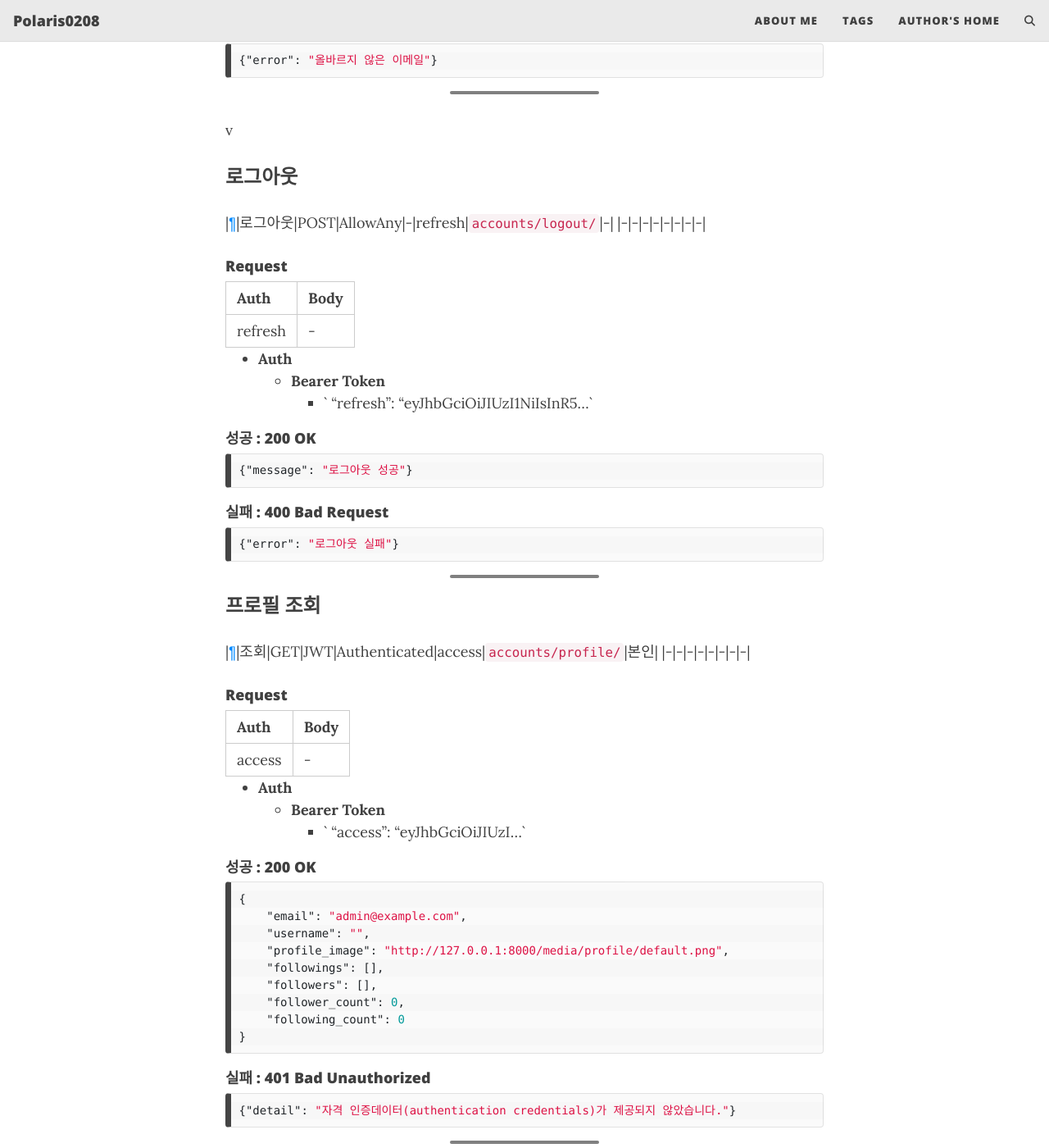
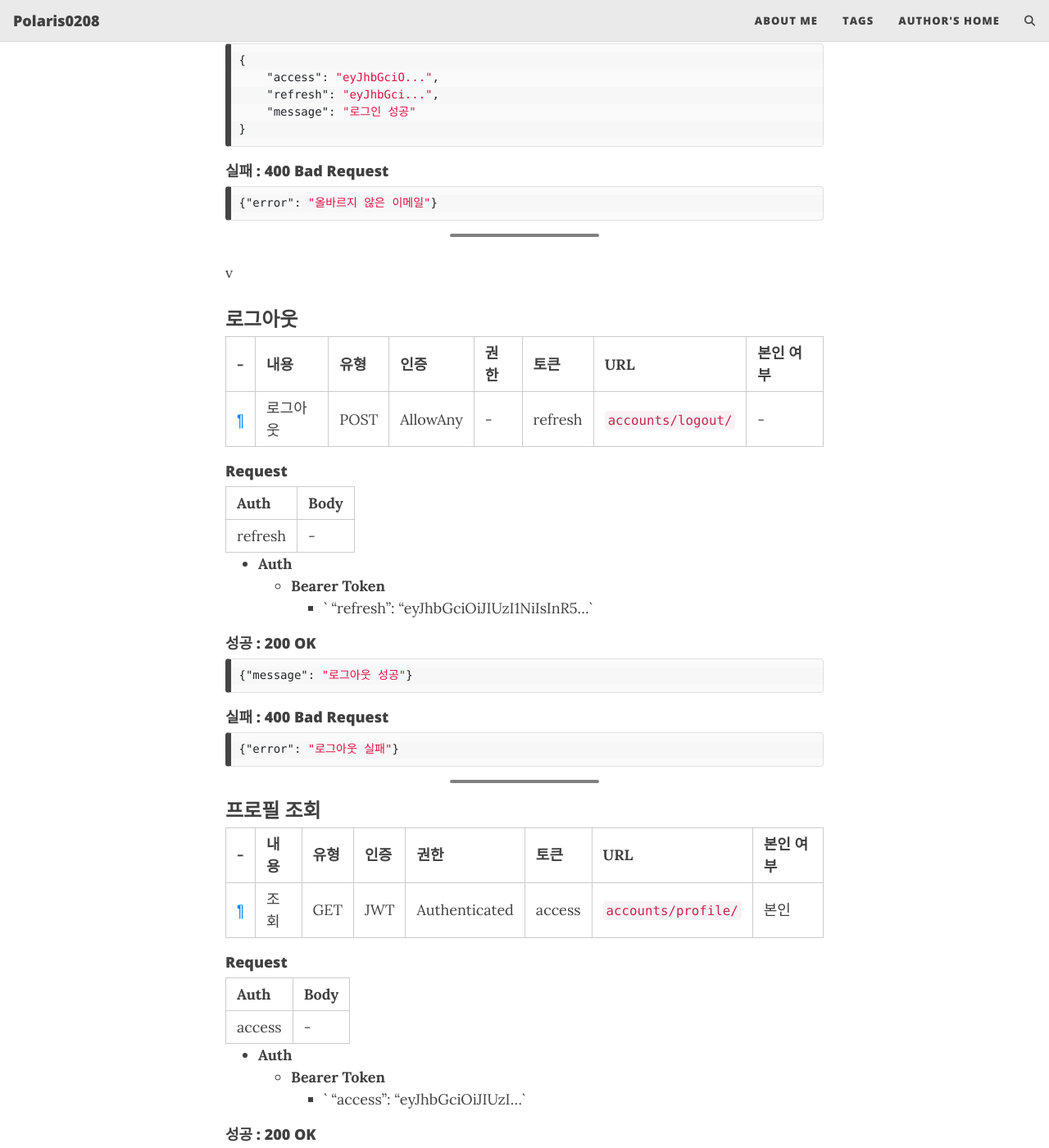
Before and after one commit to polaris0208/polaris0208.github.io, a Jekyll site: the page built from _posts/2024-12-27-DRF-Drill.md, in a window 1280 px wide and 1400 px high, scrolled down 25134 px. Shown: the whole window at 82% size. Built offline with Jekyll 4.4.1, drawn with Linux system fonts in a browser that asks for light colours; comment, search, counter and statistics services are not loaded; some of the changed text lies outside the part shown.

Commit message:
docs : fix TIL_24_1227

```diff
--- a/_posts/2024-12-27-DRF-Drill.md
+++ b/_posts/2024-12-27-DRF-Drill.md
@@ -1043,8 +1043,10 @@ admin.site.register(Category, CategoryAdmin)
 
 ### 회원가입
 
+|-|내용|유형|인증|권한|토큰|URL|본인 여부|
+|-|-|-|-|-|-|-|-|
 |[¶](#accounts)|회원가입|POST|AllowAny|-|-|`accounts/signup/`|-|
-|-|-|-|-|-|-|-|-|
+
 
 #### Request
 
@@ -1094,8 +1096,9 @@ admin.site.register(Category, CategoryAdmin)
 
 ### 회원 탈퇴
 
+|-|내용|유형|인증|권한|토큰|URL|본인 여부|
+|-|-|-|-|-|-|-|-|
 |[¶](#accounts)|회원탈퇴|DELETE|JWT|Authenticated|access|`accounts/resign/`|-|
-|-|-|-|-|-|-|-|-|
 
 #### Request
 
@@ -1134,8 +1137,9 @@ admin.site.register(Category, CategoryAdmin)
 
 ### 로그인
 
+|-|내용|유형|인증|권한|토큰|URL|본인 여부|
+|-|-|-|-|-|-|-|-|
 |[¶](#accounts)|로그인|POST|AllowAny|-|-|`accounts/login/`|-|
-|-|-|-|-|-|-|-|-|
 
 #### Request
 
@@ -1172,8 +1176,9 @@ admin.site.register(Category, CategoryAdmin)
 
 ### 로그아웃
 
+|-|내용|유형|인증|권한|토큰|URL|본인 여부|
+|-|-|-|-|-|-|-|-|
 |[¶](#accounts)|로그아웃|POST|AllowAny|-|refresh|`accounts/logout/`|-|
-|-|-|-|-|-|-|-|-|
 
 #### Request
 
@@ -1201,8 +1206,9 @@ admin.site.register(Category, CategoryAdmin)
 
 ### 프로필 조회
 
+|-|내용|유형|인증|권한|토큰|URL|본인 여부|
+|-|-|-|-|-|-|-|-|
 |[¶](#accounts)|조회|GET|JWT|Authenticated|access|`accounts/profile/`|본인|
-|-|-|-|-|-|-|-|-|
 
 #### Request
 
@@ -1238,8 +1244,9 @@ admin.site.register(Category, CategoryAdmin)
 
 ### 프로필 수정
 
+|-|내용|유형|인증|권한|토큰|URL|본인 여부|
+|-|-|-|-|-|-|-|-|
 |[¶](#accounts)|수정|PUT / PATCH|JWT|Authenticated|access|`accounts/profile/`|본인|
-|-|-|-|-|-|-|-|-|
 
 #### Request
 
@@ -1280,8 +1287,9 @@ admin.site.register(Category, CategoryAdmin)
 
 ### 비밀번호 변경
 
+|-|내용|유형|인증|권한|토큰|URL|본인 여부|
+|-|-|-|-|-|-|-|-|
 |[¶](#accounts)|비밀번호 변경|POST|JWT|Authenticated|access|`accounts/change-password/`|본인|
-|-|-|-|-|-|-|-|-|
 
 #### Request
 
@@ -1319,8 +1327,9 @@ admin.site.register(Category, CategoryAdmin)
 
 ### 팔로우
 
+|-|내용|유형|인증|권한|토큰|URL|본인 여부|
+|-|-|-|-|-|-|-|-|
 |[¶](#accounts)|팔로우|POST|JWT|Authenticated|access|`accounts/<int:user_pk>/follow/`|본인 제외|
-|-|-|-|-|-|-|-|-|
 
 #### Request
 
@@ -1378,8 +1387,10 @@ admin.site.register(Category, CategoryAdmin)
 ### 상품 조회
 -  `?page=<int:page_number>` : 페이지 이동
 
+|-|내용|유형|인증|토큰|URL|본인 여부|
+|-|-|-|-|-|-|-|
 |[¶](#products)|조회|GET|Authenticated / ReadOnly|access / -|`products/`|-|
-|-|-|-|-|-|-|-|
+
 
 #### Request
 
@@ -1439,8 +1450,9 @@ admin.site.register(Category, CategoryAdmin)
 
 ### 상품 생성
 
+|-|내용|유형|인증|토큰|URL|본인 여부|
+|-|-|-|-|-|-|-|
 |[¶](#상품-생성)|생성|POST|Authenticated|access|`products/`|-|
-|-|-|-|-|-|-|-|
 
 #### Request
 
@@ -1506,8 +1518,9 @@ admin.site.register(Category, CategoryAdmin)
 
 ### 상품 상세
 
+|-|내용|유형|인증|토큰|URL|본인 여부|
+|-|-|-|-|-|-|-|
 |[¶](#products)|상세|GET|Authenticated / ReadOnly|access / -|`products/<int:pk>/`|-|
-|-|-|-|-|-|-|-|
 
 #### Request
 
@@ -1563,8 +1576,9 @@ admin.site.register(Category, CategoryAdmin)
 
 ### 상품 수정
 
+|-|내용|유형|인증|토큰|URL|본인 여부|
+|-|-|-|-|-|-|-|
 |[¶](#products)|수정|PUT|Authenticated|access|`products/<int:pk>/`|본인|
-|-|-|-|-|-|-|-|
 
 #### Request
 
@@ -1640,8 +1654,9 @@ admin.site.register(Category, CategoryAdmin)
 
 ### 상품 제거
 
+|-|내용|유형|인증|토큰|URL|본인 여부|
+|-|-|-|-|-|-|-|
 |[¶](#products)|제거|DELETE|Authenticated|access|`products/<int:pk>/`|본인|
-|-|-|-|-|-|-|-|
 
 #### Request
 
@@ -1671,8 +1686,9 @@ admin.site.register(Category, CategoryAdmin)
 
 ### 상품 좋아요 찜
 
+|-|내용|유형|인증|토큰|URL|본인 여부|
+|-|-|-|-|-|-|-|
 |[¶](#products)|좋아요/찜|POST|Authenticated|access|`products/<int:pk>/like/`|본인 제외|
-|-|-|-|-|-|-|-|
 
 #### Request
 
@@ -1702,8 +1718,9 @@ admin.site.register(Category, CategoryAdmin)
 
 ### 상품 좋아요 찜 취소
 
+|-|내용|유형|인증|토큰|URL|본인 여부|
+|-|-|-|-|-|-|-|
 |[¶](#products)|좋아요/찜 취소|DELETE|Authenticated|access|`products/<int:pk>/like/`|본인 제외|
-|-|-|-|-|-|-|-|
 
 #### Request
 
@@ -1733,8 +1750,9 @@ admin.site.register(Category, CategoryAdmin)
 
 ### 카테고리 조회
 
+|-|내용|유형|인증|토큰|URL|본인 여부|
+|-|-|-|-|-|-|-|
 |[¶](#products)|카테고리|GET|Authenticated / ReadOnly|access / -|`categories/`|-|
-|-|-|-|-|-|-|-|
 
 #### Request
 
```
